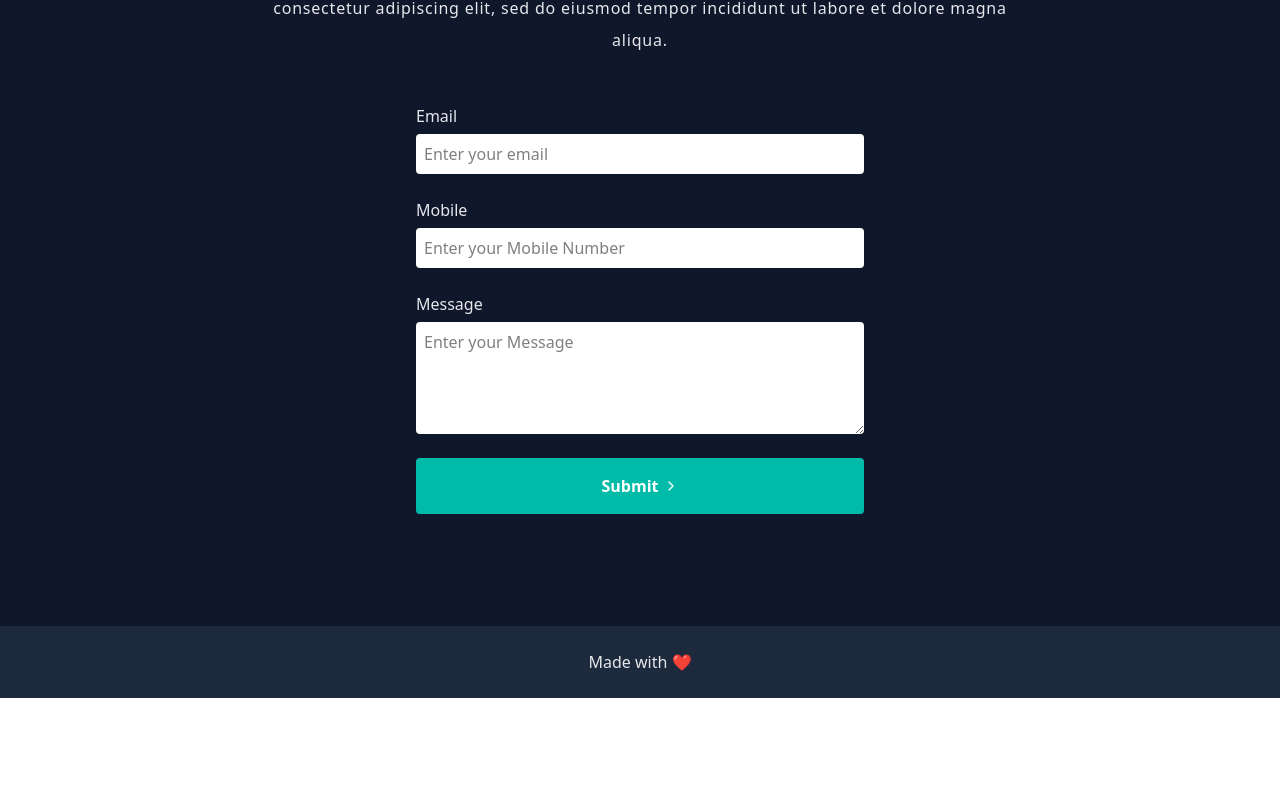
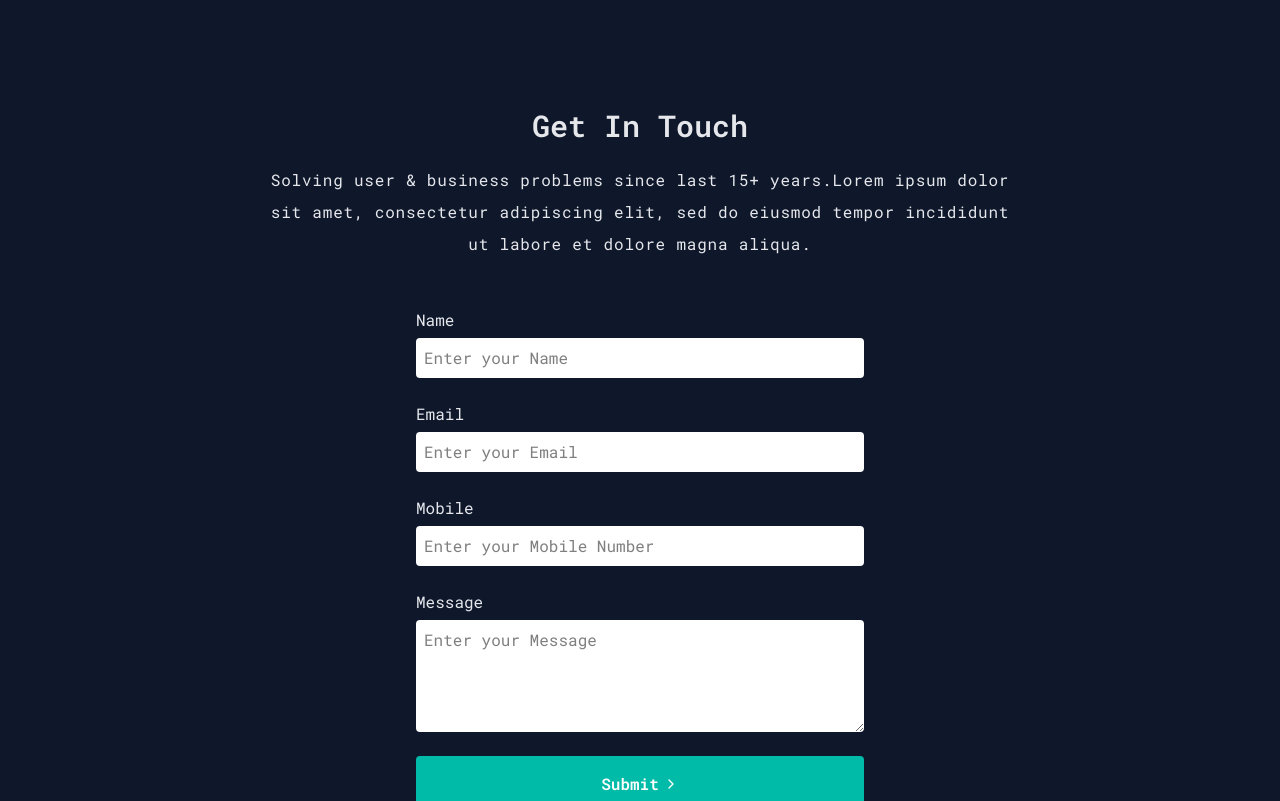
Before and after one commit to sefedev/sefedev-portfolio, a Next.js app: page / in a window 1280 px wide. Shown: the part 3839-4640 px from the top of the page. Before the commit the page ends 4537 px from the top, so only its background shows below. Built offline with nearby package versions, Linux system fonts and the light colour scheme.

Commit message:
change font add send mail api route assign navbar links implement contact form feature add shadcn UI

```diff
--- /dev/null
+++ b/app/api/send-email/route.js
@@ -0,0 +1,47 @@
+import nodemailer from "nodemailer";
+import { NextResponse } from "next/server";
+
+
+export async function POST(req) {
+
+  try {
+    const formData = await req.json();
+
+    const name = formData.name
+    const email = formData.email
+    const mobile = formData.mobile
+    const message = formData.message
+
+    // Create a transporter object using your email service credentials
+    const transporter = nodemailer.createTransport({
+      service: "gmail", // Or your email service (e.g., 'SendGrid', 'Mailgun')
+      auth: {
+        user: process.env.GMAIL_USER,
+        pass: process.env.GMAIL_PASSWORD,
+      },
+    });
+
+    // Email options
+    const mailOptions = {
+      from: process.env.GMAIL_USER,
+      to: process.env.GMAIL_USER, // Recipient email address
+      replyTo: email,
+      subject: "New Message for Sefe Dev",
+      html: `
+          <p>Message from,</p>
+          <p>Name: ${name}</p>
+          <p>Email: ${email}</p>
+          <p>Mobile Number: ${mobile}</p>
+          <br />
+          <p>${message}</p>
+          `,
+    };
+
+    // Send the email
+    await transporter.sendMail(mailOptions);
+    return NextResponse.json({ message: "Email sent successfully!" });
+  } catch (error) {
+    console.error("Error sending email:", error);
+    return NextResponse.json({ error: "Error sending email" });
+  }
+}
--- a/app/components/sections/CaseStudy.jsx
+++ b/app/components/sections/CaseStudy.jsx
@@ -59,7 +59,7 @@
 
 const CaseStudy = () => {
   return (
-    <section className="flex flex-col px-4 md:px-12 lg:px-24 my-16 items-center gap-4 text-center">
+    <section id="case-studies" className="flex flex-col px-4 md:px-12 lg:px-24 my-16 items-center gap-4 text-center">
       <h1 className="text-3xl font-semibold mb-2">Case Studies</h1>
       <p className="max-w-lg tracking-[0.05rem] leading-8">
         Solving user & business problems since last 15+ years.Lorem ipsum dolor
--- a/app/components/sections/Contact.jsx
+++ b/app/components/sections/Contact.jsx
@@ -1,10 +1,78 @@
+"use client";
+
 import { Button } from "@/components/ui/button";
-import { ChevronRight } from "lucide-react";
-import React from "react";
+import {
+  Dialog,
+  DialogContent,
+  DialogDescription,
+  DialogHeader,
+  DialogTitle,
+  DialogTrigger,
+} from "@/components/ui/dialog";
+import { toast } from "sonner";
+import { Toaster } from "@/components/ui/sonner";
+import { ChevronRight, CircleCheck, Loader } from "lucide-react";
+import React, { useState } from "react";
 
 const Contact = () => {
+  const [formData, setFormData] = useState({
+    name: "",
+    email: "",
+    mobile: "",
+    message: "",
+  });
+  const [isLoading, setIsLoading] = useState(false);
+  const [status, setStatus] = useState(false);
+
+  const handleChange = (e) => {
+    setFormData({ ...formData, [e.target.name]: e.target.value });
+  };
+
+  const handleSubmit = async (e) => {
+    e.preventDefault();
+    setIsLoading(true)
+    try {
+      const res = await fetch("/api/send-email", {
+        method: "POST",
+        body: JSON.stringify(formData),
+      });
+      if (res.ok) {
+        setStatus(true);
+      } else {
+        toast("An error occured, Please try again.");
+      }
+    } catch (error) {
+      console.error("Error sending Email:", error);
+    } finally {
+      setFormData({ name: "", email: "", mobile: "", message: "" });
+      setIsLoading(false)
+    }
+  };
+
   return (
-    <section className="flex flex-col gap-4 items-center px-4 md:px-12 lg:px-24 py-12">
+    <section id="contact" className="flex flex-col gap-4 items-center px-4 md:px-12 lg:px-24 py-12">
+      <Toaster />
+      <div
+        className={`h-screen ${
+          status ? "block" : "hidden"
+        } w-full fixed inset-0 z-50 bg-black/50`}
+      >
+        <div className="fixed top-[50%] left-[50%] z-50 grid w-full max-w-[calc(100%-2rem)] translate-x-[-50%] translate-y-[-50%] gap-2 rounded-lg place-items-center p-6 bg-gray-100 text-gray-900 shadow-lg duration-200 sm:max-w-lg">
+          <CircleCheck size={64} />
+          <h1 className="text-xl font-bold text-center">
+            Message Submitted Successfully
+          </h1>
+          <p className="text-gray-800 text-sm mb-4 text-center mt-2">
+            Your message received. We will get back to you shortly!{" "}
+          </p>
+          <Button
+            className="w-fit cursor-pointer"
+            onClick={() => setStatus(false)}
+          >
+            Close
+          </Button>
+        </div>
+      </div>
       <h1 className="text-3xl font-semibold mb-1">Get In Touch</h1>
       <p className="max-w-3xl text-center tracking-[0.05rem] leading-8">
         Solving user & business problems since last 15+ years.Lorem ipsum dolor
@@ -12,27 +80,47 @@
         ut labore et dolore magna aliqua.{" "}
       </p>
 
-      <form className="flex flex-col my-8 gap-6">
+      <form onSubmit={handleSubmit} className="flex flex-col my-8 gap-6">
+        {/* NAME INPUT */}
+        <div className="flex flex-col gap-1.5">
+          <label htmlFor="name">Name</label>
+          <input
+            name="name"
+            type="text"
+            value={formData.name}
+            onChange={handleChange}
+            placeholder="Enter your Name"
+            className="bg-white text-black p-2 min-w-xs md:min-w-md rounded"
+          />
+        </div>
+
+        {/* EMAIL INPUT */}
         <div className="flex flex-col gap-1.5">
           <label htmlFor="email">Email</label>
           <input
             name="email"
             type="email"
-            placeholder="Enter your email"
+            value={formData.email}
+            onChange={handleChange}
+            placeholder="Enter your Email"
             className="bg-white text-black p-2 min-w-xs md:min-w-md rounded"
           />
         </div>
 
+        {/* MOBILE INPUT */}
         <div className="flex flex-col gap-1.5">
-          <label htmlFor="mobile_number">Mobile</label>
+          <label htmlFor="mobile">Mobile</label>
           <input
-            name="mobile_number"
+            name="mobile"
             type="text"
+            value={formData.mobile}
+            onChange={handleChange}
             placeholder="Enter your Mobile Number"
             className="bg-white text-black p-2 min-w-xs md:min-w-md rounded"
           />
         </div>
 
+        {/* MESSAGE INPUT */}
         <div className="flex flex-col gap-1.5">
           <label htmlFor="message">Message</label>
           <textarea
@@ -40,17 +128,29 @@
             aria-multiline="true"
             name="message"
             type="text"
+            value={formData.message}
+            onChange={handleChange}
             placeholder="Enter your Message"
             className="bg-white text-black p-2 min-w-xs md:min-w-md rounded"
           />
         </div>
 
+        {/* SUBMIT BUTTON */}
         <button
           type="submit"
-          className="flex justify-center items-center gap-1 rounded bg-teal-500 hover:bg-teal-300 cursor-pointer py-4 font-semibold text-white w-full"
+          disabled={isLoading}
+          className={`${
+            isLoading ? "bg-teal-200" : "bg-teal-500"
+          } flex justify-center items-center gap-1 rounded hover:bg-teal-300 cursor-pointer py-4 font-semibold text-white w-full`}
         >
-          <span>Submit</span>
-          <ChevronRight size={16} />
+          {isLoading ? (
+            <Loader className="animate-spin w-full" />
+          ) : (
+            <>
+              <span>Submit</span>
+              <ChevronRight size={16} />{" "}
+            </>
+          )}
         </button>
       </form>
     </section>
--- a/app/components/sections/RecentWork.jsx
+++ b/app/components/sections/RecentWork.jsx
@@ -40,7 +40,7 @@
 
 const RecentWork = () => {
   return (
-    <section className="flex flex-col gap-4 items-center px-4 md:px-12 lg:px-24 py-12">
+    <section id="recent" className="flex flex-col gap-4 items-center px-4 md:px-12 lg:px-24 py-12">
       <h1 className="text-3xl font-semibold mb-2">Recent Work</h1>
       <p className="max-w-3xl text-center tracking-[0.05rem] leading-8 mb-12">
         Solving user & business problems since last 15+ years.Lorem ipsum dolor
--- a/app/components/sections/Testimonials.jsx
+++ b/app/components/sections/Testimonials.jsx
@@ -22,7 +22,7 @@
 
 const Testimonials = () => {
   return (
-    <section className="flex flex-col gap-4 items-center px-4 md:px-12 lg:px-24 py-12">
+    <section id="testimonials" className="flex flex-col gap-4 items-center px-4 md:px-12 lg:px-24 py-12">
       {/* TESTIMONIAL HEADER */}
       <h1 className="text-3xl font-semibold mb-2">Testimonials</h1>
       <p className="max-w-3xl text-center tracking-[0.05rem] leading-8">
--- a/app/globals.css
+++ b/app/globals.css
@@ -116,5 +116,7 @@
   }
   body {
     @apply bg-background text-foreground;
+
+    font-family: var(--font-roboto-mono-sans);
   }
 }
--- a/app/layout.js
+++ b/app/layout.js
@@ -1,27 +1,32 @@
-import { Geist, Geist_Mono } from "next/font/google";
+import { Roboto_Mono } from "next/font/google";
 import "./globals.css";
 import Navbar from "./components/Navbar";
 
-const geistSans = Geist({
-  variable: "--font-geist-sans",
-  subsets: ["latin"],
-});
+// const geistSans = Geist({
+//   variable: "--font-geist-sans",
+//   subsets: ["latin"],
+// });
 
-const geistMono = Geist_Mono({
-  variable: "--font-geist-mono",
+// const geistMono = Geist_Mono({
+//   variable: "--font-geist-mono",
+//   subsets: ["latin"],
+// });
+
+const RobotoMono = Roboto_Mono({
+  variable: "--font-roboto-mono-sans",
   subsets: ["latin"],
 });
 
 export const metadata = {
-  title: "Create Next App",
-  description: "Generated by create next app",
+  title: "SefeDev | Official Portfolio Page",
+  description: "This is an official portfolio page for Sefedev",
 };
 
 export default function RootLayout({ children }) {
   return (
-    <html lang="en">
+    <html lang="en" className="scroll-smooth">
       <body
-        className={`${geistSans.variable} ${geistMono.variable} relative antialiased`}
+        className={` ${RobotoMono.variable} relative antialiased`}
       >
         <Navbar />
         {children}
--- /dev/null
+++ b/components/ui/dialog.jsx
@@ -0,0 +1,133 @@
+"use client"
+
+import * as React from "react"
+import * as DialogPrimitive from "@radix-ui/react-dialog"
+import { XIcon } from "lucide-react"
+
+import { cn } from "@/lib/utils"
+
+function Dialog({
+  ...props
+}) {
+  return <DialogPrimitive.Root data-slot="dialog" {...props} />;
+}
+
+function DialogTrigger({
+  ...props
+}) {
+  return <DialogPrimitive.Trigger data-slot="dialog-trigger" {...props} />;
+}
+
+function DialogPortal({
+  ...props
+}) {
+  return <DialogPrimitive.Portal data-slot="dialog-portal" {...props} />;
+}
+
+function DialogClose({
+  ...props
+}) {
+  return <DialogPrimitive.Close data-slot="dialog-close" {...props} />;
+}
+
+function DialogOverlay({
+  className,
+  ...props
+}) {
+  return (
+    <DialogPrimitive.Overlay
+      data-slot="dialog-overlay"
+      className={cn(
+        "data-[state=open]:animate-in data-[state=closed]:animate-out data-[state=closed]:fade-out-0 data-[state=open]:fade-in-0 fixed inset-0 z-50 bg-black/50",
+        className
+      )}
+      {...props} />
+  );
+}
+
+function DialogContent({
+  className,
+  children,
+  ...props
+}) {
+  return (
+    <DialogPortal data-slot="dialog-portal">
+      <DialogOverlay />
+      <DialogPrimitive.Content
+        data-slot="dialog-content"
+        className={cn(
+          "bg-background data-[state=open]:animate-in data-[state=closed]:animate-out data-[state=closed]:fade-out-0 data-[state=open]:fade-in-0 data-[state=closed]:zoom-out-95 data-[state=open]:zoom-in-95 fixed top-[50%] left-[50%] z-50 grid w-full max-w-[calc(100%-2rem)] translate-x-[-50%] translate-y-[-50%] gap-4 rounded-lg border p-6 shadow-lg duration-200 sm:max-w-lg",
+          className
+        )}
+        {...props}>
+        {children}
+        <DialogPrimitive.Close
+          className="ring-offset-background focus:ring-ring data-[state=open]:bg-accent data-[state=open]:text-muted-foreground absolute top-4 right-4 rounded-xs opacity-70 transition-opacity hover:opacity-100 focus:ring-2 focus:ring-offset-2 focus:outline-hidden disabled:pointer-events-none [&_svg]:pointer-events-none [&_svg]:shrink-0 [&_svg:not([class*='size-'])]:size-4">
+          <XIcon />
+          <span className="sr-only">Close</span>
+        </DialogPrimitive.Close>
+      </DialogPrimitive.Content>
+    </DialogPortal>
+  );
+}
+
+function DialogHeader({
+  className,
+  ...props
+}) {
+  return (
+    <div
+      data-slot="dialog-header"
+      className={cn("flex flex-col gap-2 text-center sm:text-left", className)}
+      {...props} />
+  );
+}
+
+function DialogFooter({
+  className,
+  ...props
+}) {
+  return (
+    <div
+      data-slot="dialog-footer"
+      className={cn("flex flex-col-reverse gap-2 sm:flex-row sm:justify-end", className)}
+      {...props} />
+  );
+}
+
+function DialogTitle({
+  className,
+  ...props
+}) {
+  return (
+    <DialogPrimitive.Title
+      data-slot="dialog-title"
+      className={cn("text-lg leading-none font-semibold", className)}
+      {...props} />
+  );
+}
+
+function DialogDescription({
+  className,
+  ...props
+}) {
+  return (
+    <DialogPrimitive.Description
+      data-slot="dialog-description"
+      className={cn("text-muted-foreground text-sm", className)}
+      {...props} />
+  );
+}
+
+export {
+  Dialog,
+  DialogClose,
+  DialogContent,
+  DialogDescription,
+  DialogFooter,
+  DialogHeader,
+  DialogOverlay,
+  DialogPortal,
+  DialogTitle,
+  DialogTrigger,
+}
--- /dev/null
+++ b/components/ui/sonner.jsx
@@ -0,0 +1,26 @@
+"use client"
+
+import { useTheme } from "next-themes"
+import { Toaster as Sonner } from "sonner";
+
+const Toaster = ({
+  ...props
+}) => {
+  const { theme = "system" } = useTheme()
+
+  return (
+    <Sonner
+      theme={theme}
+      className="toaster group"
+      style={
+        {
+          "--normal-bg": "var(--popover)",
+          "--normal-text": "var(--popover-foreground)",
+          "--normal-border": "var(--border)"
+        }
+      }
+      {...props} />
+  );
+}
+
+export { Toaster }
--- a/package.json
+++ b/package.json
@@ -9,14 +9,18 @@
     "lint": "next lint"
   },
   "dependencies": {
+    "@radix-ui/react-dialog": "^1.1.14",
     "@radix-ui/react-slot": "^1.2.3",
     "class-variance-authority": "^0.7.1",
     "clsx": "^2.1.1",
     "embla-carousel-react": "^8.6.0",
     "lucide-react": "^0.511.0",
     "next": "15.3.2",
+    "next-themes": "^0.4.6",
+    "nodemailer": "^7.0.3",
     "react": "^19.0.0",
     "react-dom": "^19.0.0",
+    "sonner": "^2.0.3",
     "tailwind-merge": "^3.3.0"
   },
   "devDependencies": {
```
Also changed, not shown: app/components/Navbar.jsx (+19 -9 lines), 1 other file (tests, documents, lock files or other folders).
